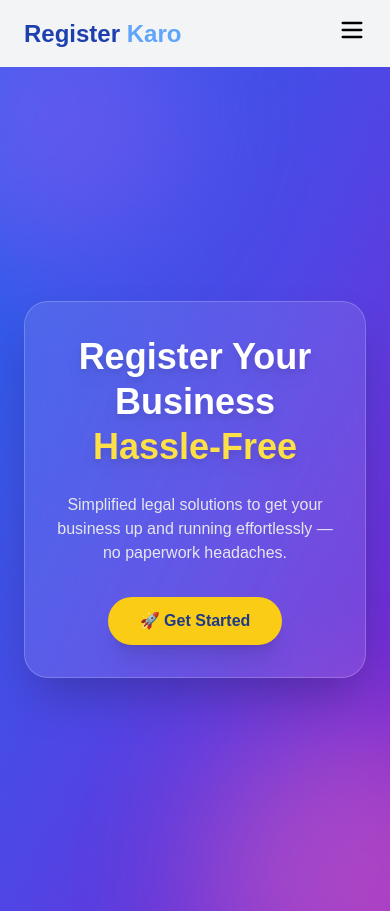
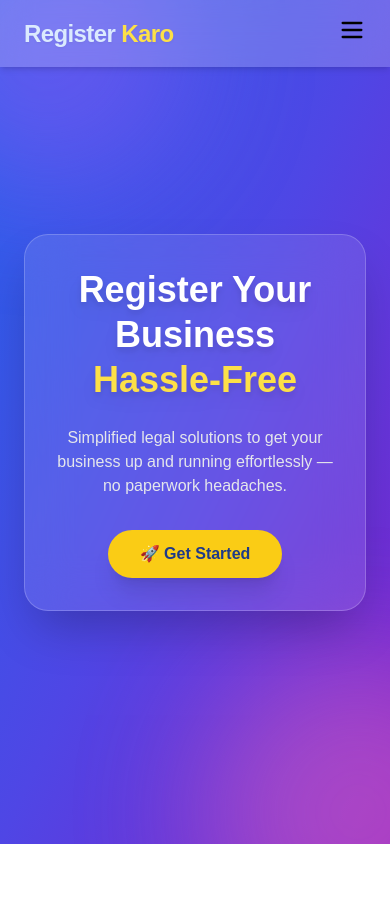
Before and after one commit to ajaykumar-21/Register-Karo-App, a React (Create React App) app: page / in a window 390 px wide. After the commit the page ends 844 px from the top, so only its background shows below. Built offline with nearby package versions, Linux system fonts and the light colour scheme.

Commit message:
change navbar bg color and add some animation for mobile device

```diff
--- a/src/components/NavBar.js
+++ b/src/components/NavBar.js
@@ -4,9 +4,10 @@ import { Menu, X } from "lucide-react";
 function NavBar() {
   const [isOpen, setIsOpen] = useState(false);
   return (
-    <nav className="bg-gray-100 shadow-md py-4 px-6 flex justify-between items-center pl-6 md:pl-32">
-      <div className="text-2xl font-bold text-blue-800">
-        Register <span className="text-blue-400">Karo</span>
+    <nav className="fixed top-0 left-0 w-full z-50 bg-white/20 backdrop-blur-lg shadow-md px-6 py-4 flex justify-between items-center md:px-32">
+      {/* Logo */}
+      <div className="text-2xl font-extrabold text-blue-100 tracking-tight drop-shadow-sm">
+        Register <span className="text-yellow-300">Karo</span>
       </div>
 
       {/* Desktop Menu */}
--- a/src/index.css
+++ b/src/index.css
@@ -6,3 +6,20 @@ body {
   margin: 0;
   font-family: sans-serif;
 }
+
+@layer utilities {
+  .animate-fade-in-down {
+    @apply animate-[fadeInDown_0.3s_ease-out];
+  }
+
+  @keyframes fadeInDown {
+    from {
+      opacity: 0;
+      transform: translateY(-20px);
+    }
+    to {
+      opacity: 1;
+      transform: translateY(0);
+    }
+  }
+}
```
